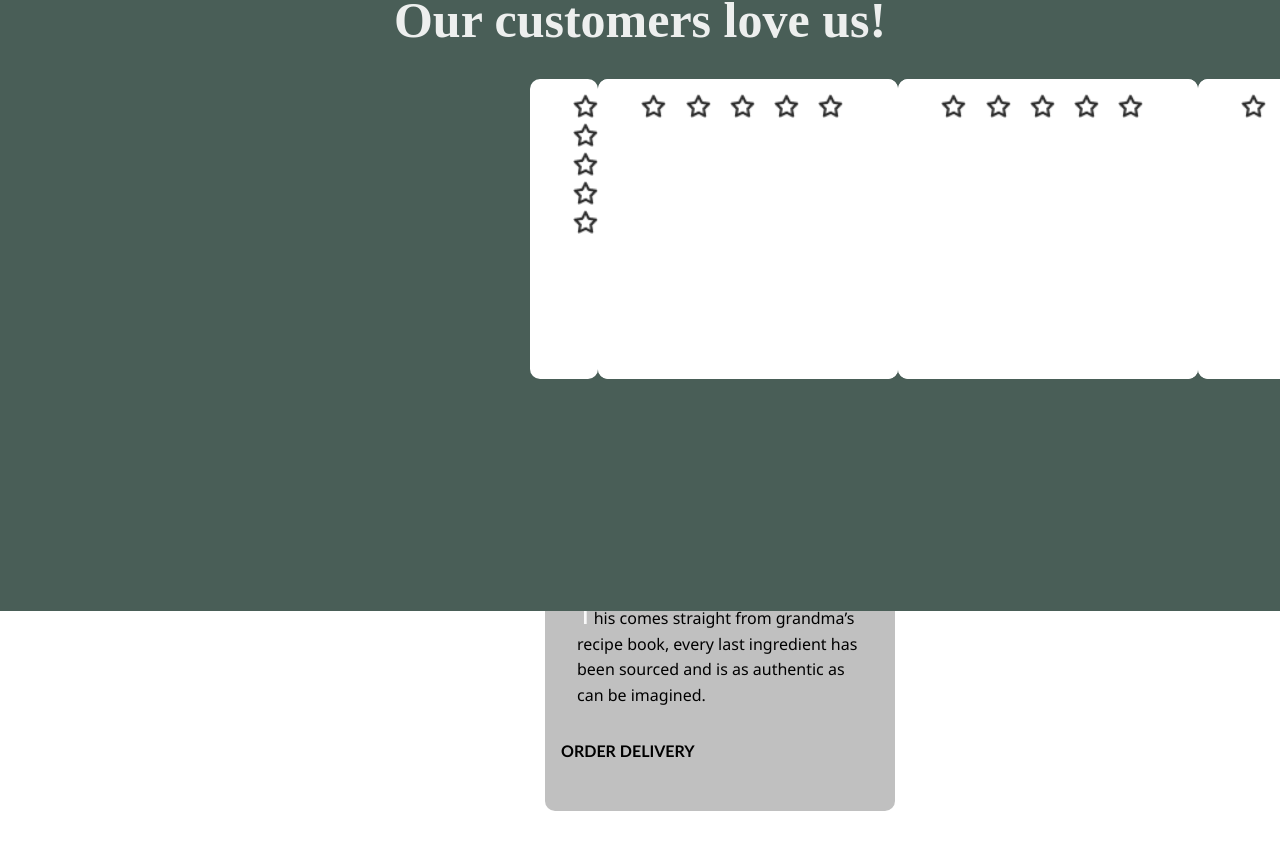
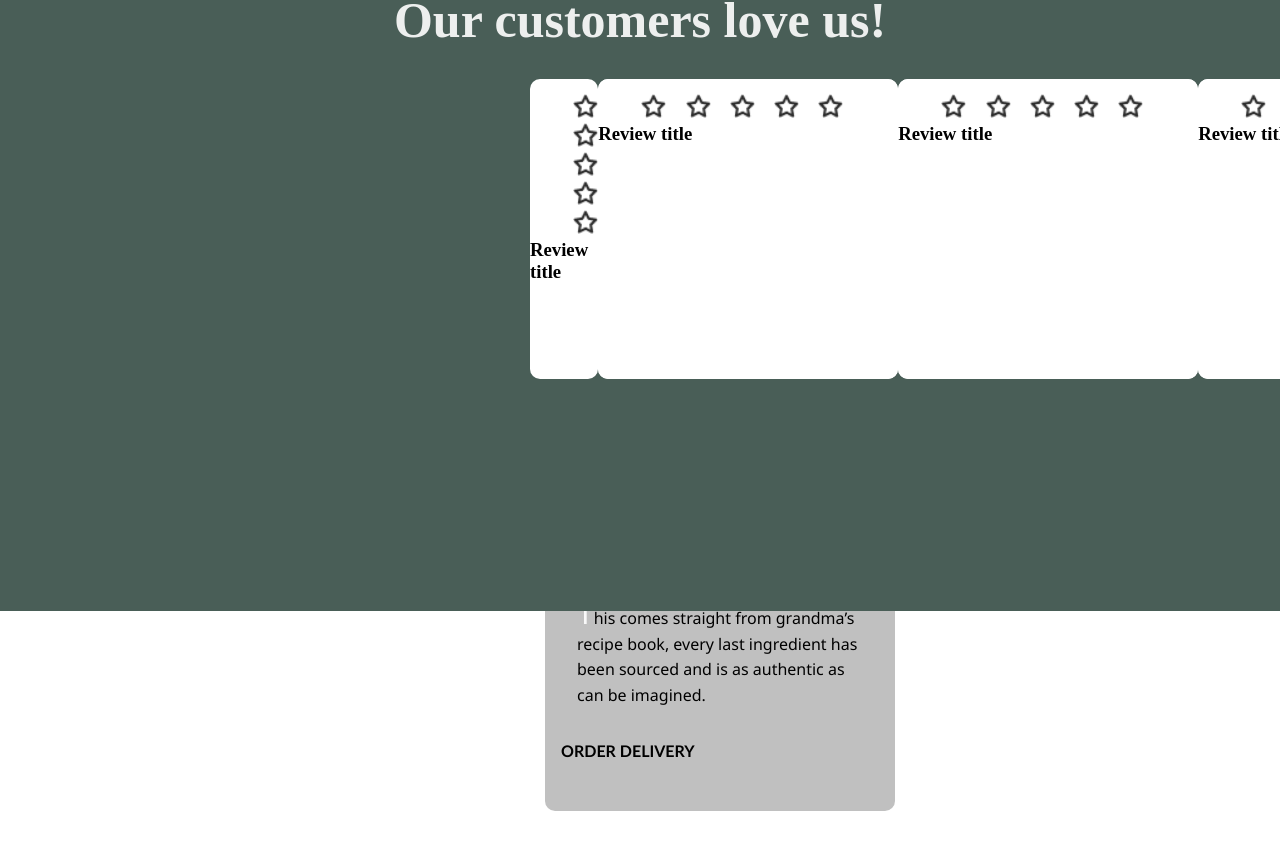
Before and after one commit to gabrieljcoutinho/PROJETO_Little-Lemon, a React (Create React App) app: page / in a window 1280 px wide. Shown: the part 1579-2428 px from the top of the page. Built offline with nearby package versions, Linux system fonts and the light colour scheme.

Commit message:
melhorias

```diff
--- a/src/ts/SectionComentario.jsx
+++ b/src/ts/SectionComentario.jsx
@@ -21,6 +21,8 @@ const SectionComentario = (props: Props) => {
             <img src={estrela} alt=""  className='imgEstrela'/>
               <img src={estrela} alt=""  className='imgEstrela'/>
                   </ul>
+
+                        <h3 className='review'>Review title</h3>
             </div>
 
             <div className="comentarios">
@@ -32,6 +34,8 @@ const SectionComentario = (props: Props) => {
             <img src={estrela} alt=""  className='imgEstrela'/>
               <img src={estrela} alt=""  className='imgEstrela'/>
                   </ul>
+
+                       <h3 className='review'>Review title</h3>
             </div>
             </div>
 
@@ -44,6 +48,9 @@ const SectionComentario = (props: Props) => {
             <img src={estrela} alt=""  className='imgEstrela'/>
               <img src={estrela} alt=""  className='imgEstrela'/>
                   </ul>
+     <h3 className='review'>Review title</h3>
+
+
             </div>
             </div>
 
@@ -57,6 +64,7 @@ const SectionComentario = (props: Props) => {
             <img src={estrela} alt=""  className='imgEstrela'/>
               <img src={estrela} alt=""  className='imgEstrela'/>
                   </ul>
+                       <h3 className='review'>Review title</h3>
             </div>
             </div>
 
```
